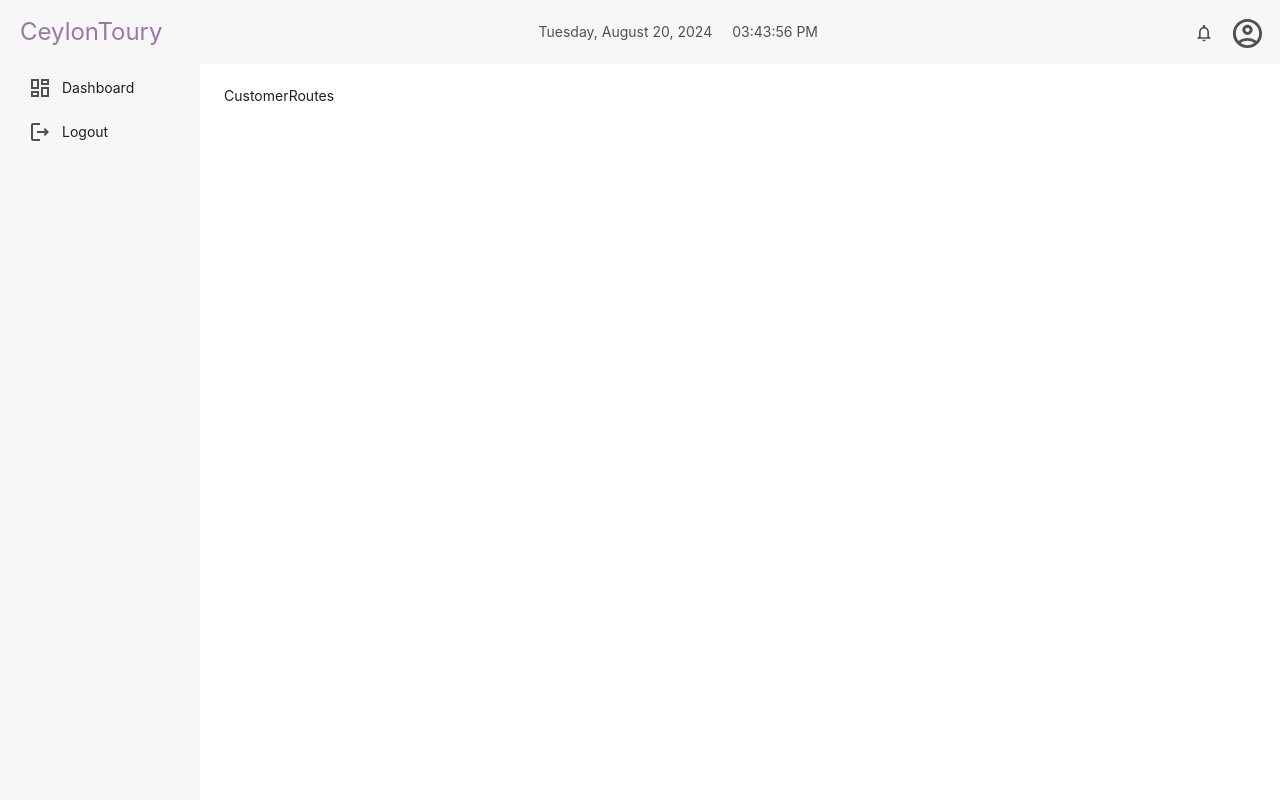
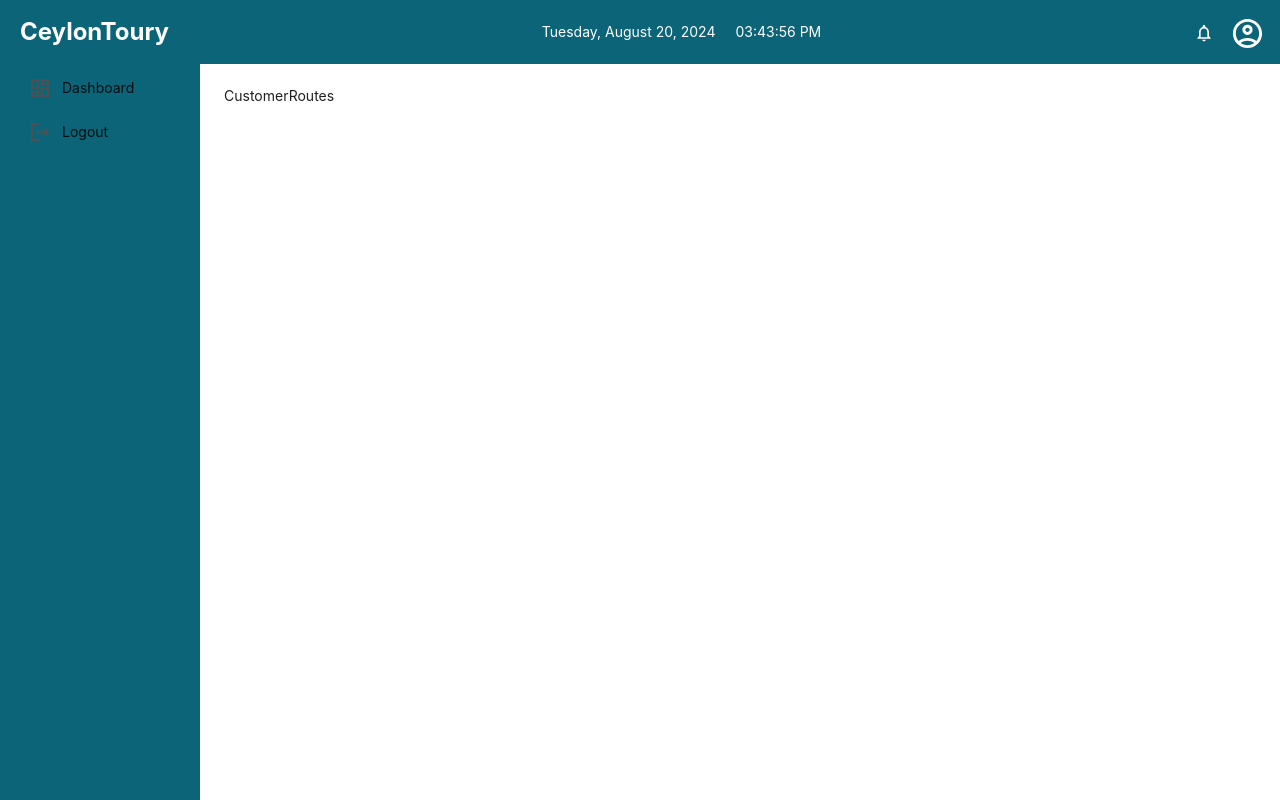
Before and after one commit to CeylonToury/frontend, a React (Vite) app: page /customer in a window 1280 px wide. Built offline with nearby package versions, Linux system fonts and the light colour scheme.

Commit message:
Navbar and sidebar color change

```diff
--- a/src/components/layout/Navbar.jsx
+++ b/src/components/layout/Navbar.jsx
@@ -113,7 +113,7 @@ const AppHeader = ({ onMenuClick }) => {
     <Header
       className="header"
       style={{
-        backgroundColor: '#f7f7f7',
+        backgroundColor: '#0B6477',
         display: 'flex',
         alignItems: 'center',
         justifyContent: 'space-between',
@@ -131,19 +131,19 @@ const AppHeader = ({ onMenuClick }) => {
           onClick={toggleSidebar}
         /> */}
         {!isSidebarFolded && (
-          <span style={{ color: '#967AA1', fontSize: '24px', marginLeft: '5px' }}>
-            CeylonToury
-          </span>
+         <span style={{ color: '#FFFFFF', fontSize: '24px', marginLeft: '5px', fontWeight: 'bold' }}>
+         CeylonToury
+       </span>
         )}
       </div>
-      <div style={{ flex: 1, textAlign: 'center', color: '#4e5052', fontSize: '14px' }}>
+      <div style={{ flex: 1, textAlign: 'center', color: '#FFFFFF', fontSize: '14px' }}>
         <span style={{ marginRight: '20px' }}>{formattedDate}</span>
         <span>{formattedTime}</span>
       </div>
       <Space size="middle">
-        <NotificationsOutlinedIcon style={{ fontSize: '20px', color: '#4e5052' }} />
+        <NotificationsOutlinedIcon style={{ fontSize: '20px', color: '#FFFFFF' }} />
         <Dropdown overlay={menu} placement="bottomRight">
-          <AccountCircleOutlinedIcon style={{ cursor: 'pointer', fontSize: '35px', color: '#4e5052' }} />
+          <AccountCircleOutlinedIcon style={{ cursor: 'pointer', fontSize: '35px', color: '#FFFFFF' }} />
         </Dropdown>
       </Space>
     </Header>
--- a/src/components/layout/Sidebar.jsx
+++ b/src/components/layout/Sidebar.jsx
@@ -26,8 +26,8 @@ const { Sider } = Layout;
 const { SubMenu } = Menu;
 const iconStyle = { fontSize: "24px", color: "#4e5052" };
 const selectedStyle = {
-  backgroundColor: "#D5C6E0",
-  color: "#967aa1",
+  backgroundColor: "#ffffff",
+  color: "#0AD1C8",
 };
 const selectedFontColor = { color: "#967aa1" };
 
@@ -150,7 +150,7 @@ const Sidebar = ({ collapsed, userType }) => {
             left: 0,
             top: 64,
             bottom: 0,
-            backgroundColor: "#f7f7f7", // Ensure consistent background color
+            backgroundColor: "#0B6477", // Ensure consistent background color
           }}
           trigger={null}
       >
```
